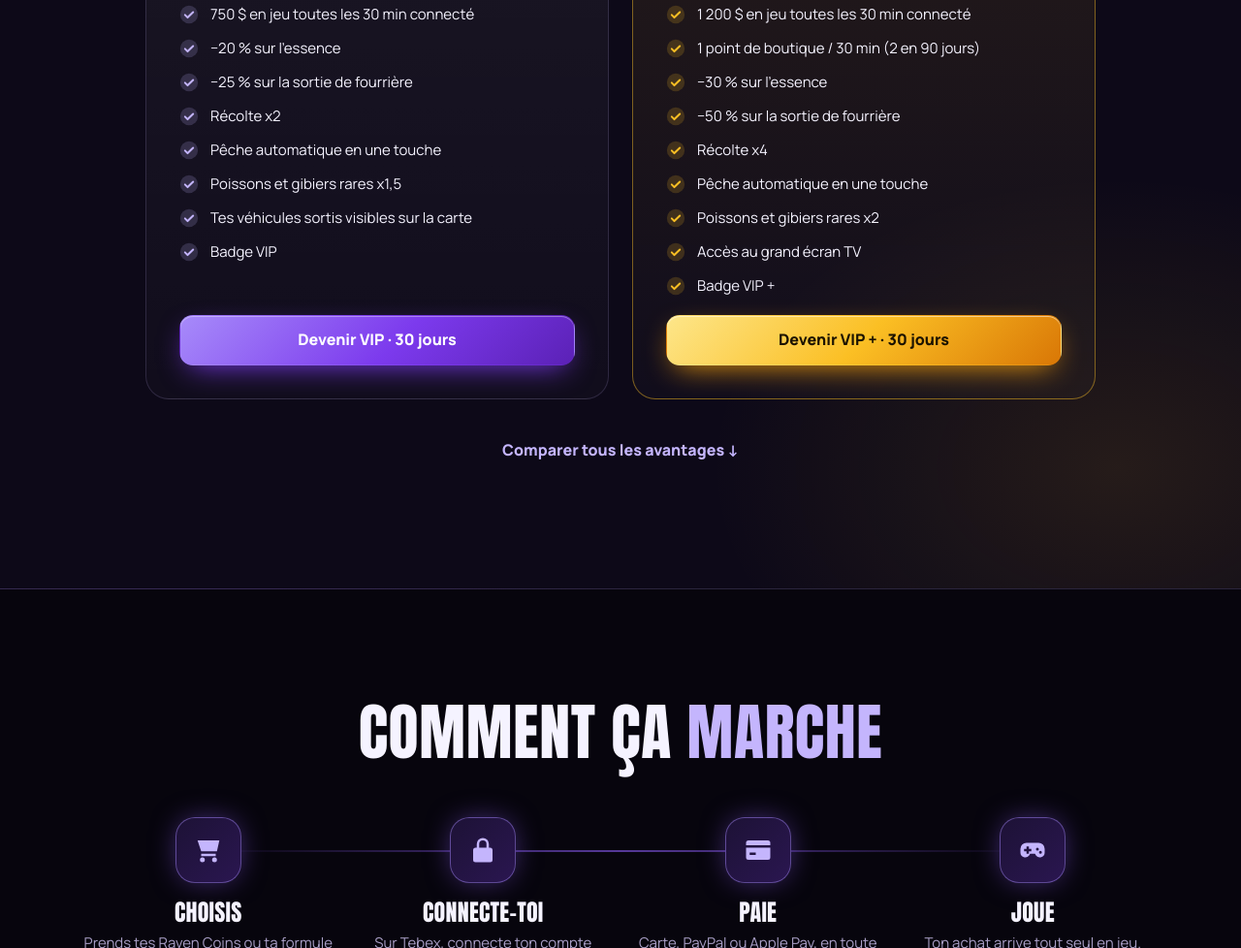
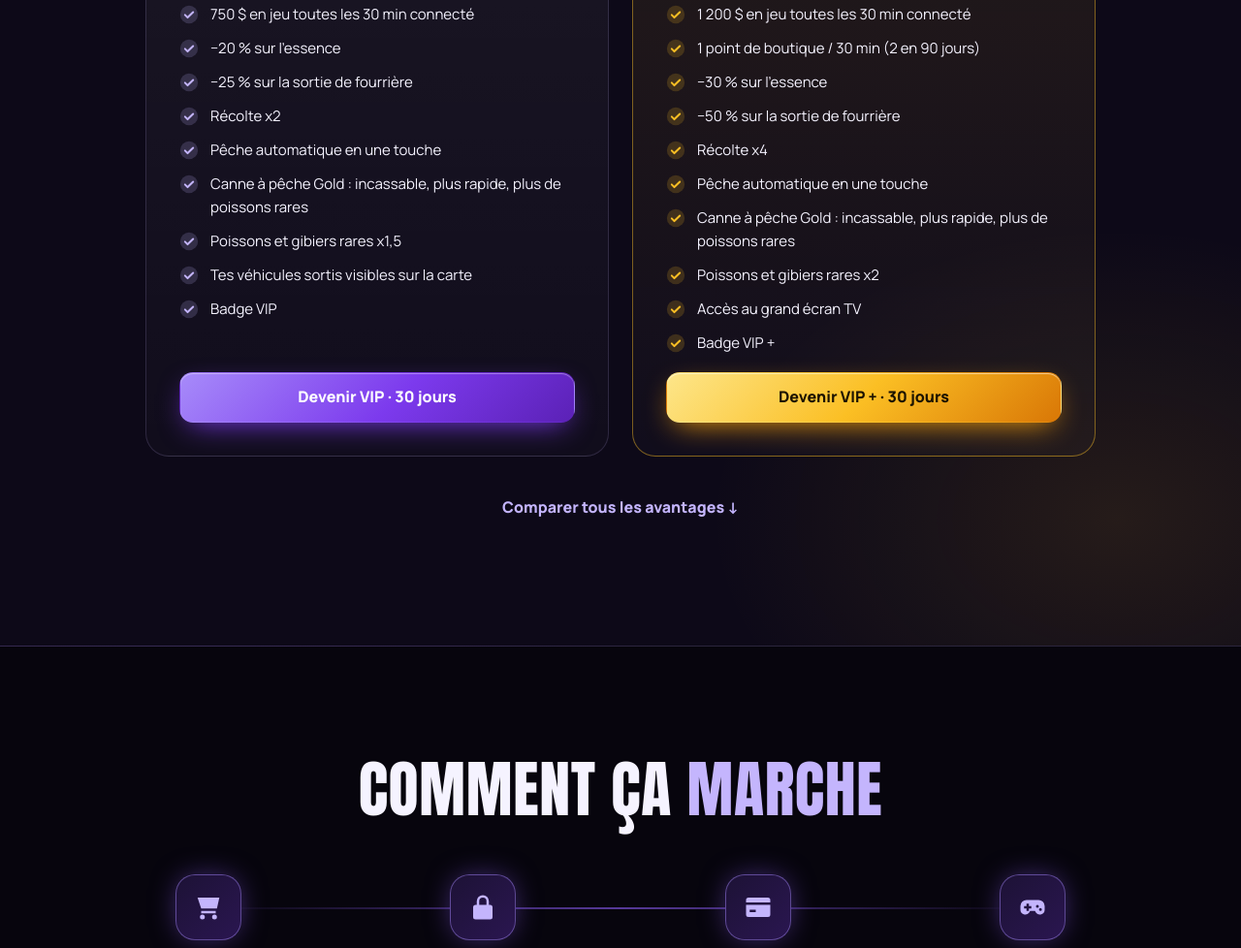
Before and after one commit to loan46/loan46.github.io, a plain HTML site: page index.html in a window 1280 px wide. Shown: the part 2542-3520 px from the top of the page at 97% size. Drawn offline with Linux system fonts and the light colour scheme.

Commit message:
VIP : canne a peche Gold dans les avantages

```diff
--- a/index.html
+++ b/index.html
@@ -339,10 +339,10 @@ footer{padding:60px 0 34px;border-top:1px solid var(--line);margin-top:clamp(70p
   const plans = [
     { id: 'p-vip', name: 'VIP', pkg: { 30: 'VIP 30 jours', 90: 'VIP 90 jours' }, sub: 'L\'essentiel pour bien démarrer en ville', price: { 30: '15,00 $', 90: '30,00 $' },
       icon: '<path fill="currentColor" d="m12 2 3 6.3 6.9 1-5 4.9 1.2 6.8L12 17.8 5.9 21l1.2-6.8-5-4.9 6.9-1z"/>', btn: 'pri',
-      perks: ['750 $ en jeu toutes les 30 min connecté', '−20 % sur l\'essence', '−25 % sur la sortie de fourrière', 'Récolte x2', 'Pêche automatique en une touche', 'Poissons et gibiers rares x1,5', 'Tes véhicules sortis visibles sur la carte', 'Badge VIP'] },
+      perks: ['750 $ en jeu toutes les 30 min connecté', '−20 % sur l\'essence', '−25 % sur la sortie de fourrière', 'Récolte x2', 'Pêche automatique en une touche', 'Canne à pêche Gold : incassable, plus rapide, plus de poissons rares', 'Poissons et gibiers rares x1,5', 'Tes véhicules sortis visibles sur la carte', 'Badge VIP'] },
     { id: 'p-plus', name: 'VIP +', pkg: { 30: 'VIP + 30 jours', 90: 'VIP + 90 jours' }, sub: 'Le maximum, avec points de boutique offerts', price: { 30: '25,00 $', 90: '50,00 $' }, pop: true,
       icon: '<path fill="currentColor" d="M3 7.5 7.5 11 12 4l4.5 7L21 7.5 19 19H5z"/>', btn: 'gold',
-      perks: ['1 200 $ en jeu toutes les 30 min connecté', '1 point de boutique / 30 min (2 en 90 jours)', '−30 % sur l\'essence', '−50 % sur la sortie de fourrière', 'Récolte x4', 'Pêche automatique en une touche', 'Poissons et gibiers rares x2', 'Accès au grand écran TV', 'Badge VIP +'] },
+      perks: ['1 200 $ en jeu toutes les 30 min connecté', '1 point de boutique / 30 min (2 en 90 jours)', '−30 % sur l\'essence', '−50 % sur la sortie de fourrière', 'Récolte x4', 'Pêche automatique en une touche', 'Canne à pêche Gold : incassable, plus rapide, plus de poissons rares', 'Poissons et gibiers rares x2', 'Accès au grand écran TV', 'Badge VIP +'] },
   ];
   let dur = 30;
   const renderPlans = () => {
@@ -361,7 +361,7 @@ footer{padding:60px 0 34px;border-top:1px solid var(--line);margin-top:clamp(70p
     for (const o of document.querySelectorAll('.seg button')) o.setAttribute('aria-pressed', String(o === b));
     renderPlans();
   });
-  const cmp = [['Argent toutes les 30 min', '750 $', '1 200 $'], ['Points de boutique / 30 min', '—', '1 (2 en 90 j)'], ['Essence', '−20 %', '−30 %'], ['Fourrière', '−25 %', '−50 %'], ['Récolte', 'x2', 'x4'], ['Pêche automatique', 'Oui', 'Oui'], ['Rares (poissons, gibier)', 'x1,5', 'x2'], ['Véhicules sortis sur la carte', 'Oui', 'Oui'], ['Grand écran TV', '—', 'Oui'], ['Badge', 'VIP', 'VIP +']];
+  const cmp = [['Argent toutes les 30 min', '750 $', '1 200 $'], ['Points de boutique / 30 min', '—', '1 (2 en 90 j)'], ['Essence', '−20 %', '−30 %'], ['Fourrière', '−25 %', '−50 %'], ['Récolte', 'x2', 'x4'], ['Pêche automatique', 'Oui', 'Oui'], ['Canne à pêche Gold', 'Oui', 'Oui'], ['Rares (poissons, gibier)', 'x1,5', 'x2'], ['Véhicules sortis sur la carte', 'Oui', 'Oui'], ['Grand écran TV', '—', 'Oui'], ['Badge', 'VIP', 'VIP +']];
   const cell = (v, cls) => v === '—' ? '<span class="t-n">—</span>' : `<span class="${cls}">${v}</span>`;
   document.getElementById('cmp').innerHTML = cmp.map(r => `<tr><td>${r[0]}</td><td class="c">${cell(r[1], 't-v')}</td><td class="c">${cell(r[2], 't-g')}</td></tr>`).join('');
 
```
